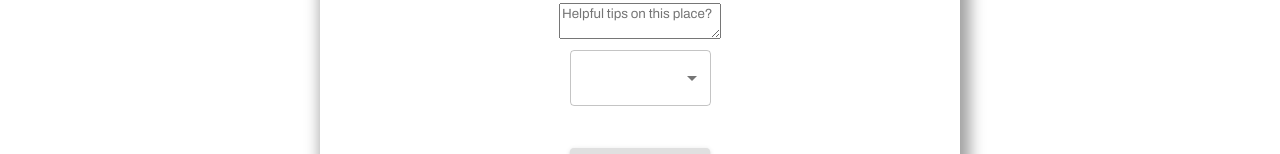
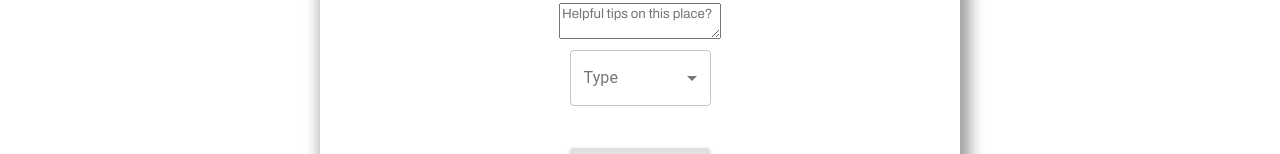
Before and after one commit to jadavianett/Lets-Roll, a React (Create React App) app in the folder client/: page /addnewplace in a window 1280 px wide. Shown: the part 442-596 px from the top of the page. Built offline with nearby package versions, Linux system fonts and the light colour scheme.

Commit message:
adding states for the filter to work

```diff
--- a/client/src/pages/AddNewPlace.js
+++ b/client/src/pages/AddNewPlace.js
@@ -86,7 +86,7 @@ function AddNewPlace() {
             onChange={onChangeInfo}
           />
 
-          <Select name="type" onChange={onChangeInfo} value={type} />
+          <Select name="type" onChange={onChangeInfo} value={type} label="Type" />
           <br />
           <br />
 
--- a/client/src/pages/AllPlaces.js
+++ b/client/src/pages/AllPlaces.js
@@ -1,6 +1,7 @@
 import "./Pages.css";
 import AllPlacesCard from "../components/AllPlacesCard";
 import Pagination from "../components/Pagination";
+import Select from "../components/Select";
 import { useEffect, useState } from "react";
 import API from "../Utils/API";
 
@@ -8,24 +9,55 @@ function AllPlaces() {
   const [places, setPlaces] = useState([]);
   const [currentPage, setCurrentPage] = useState(1);
   const [placesPerPage, setPlacesPerPage] = useState(5);
+  const [filteredPlaces, setFilteredPlaces] = useState();
+  const [currentPlaces, setCurrentPlaces] = useState();
+
+  const [type, setType] =useState();
+  const indexOfLastPlace = currentPage * placesPerPage;
+  const indexOfFirstPlace = indexOfLastPlace - placesPerPage;
 
   useEffect(() => {
     API.getPlaces()
       .then((res) => {
         // console.log(res.data);
         setPlaces(res.data);
+        setFilteredPlaces(res.data);
       })
       .catch((err) => {
         throw err;
       });
   }, []);
 
-  const indexOfLastPlace = currentPage * placesPerPage;
-  const indexOfFirstPlace = indexOfLastPlace - placesPerPage;
-  const currentPlaces = places.slice(indexOfFirstPlace, indexOfLastPlace);
+  useEffect(()=> {
+    if(filteredPlaces){
+    setCurrentPlaces(filteredPlaces.slice(indexOfFirstPlace, indexOfLastPlace))
+    }
+
+  }, [filteredPlaces]);
+
 
   const paginate = (pageNumber) => {
     setCurrentPage(pageNumber);
+  };
+
+ const onChange = async (e) => {
+
+
+
+    let value = e.target.value
+    setType(value);
+    // let filteredList = places
+    // console.log(value)
+    let filteredList = await places.filter((place)=> {
+        if(value){
+          return place.type.indexOf(value) > -1
+        }
+        return true
+    })
+    console.log("filterd list", filteredList);
+     setFilteredPlaces(filteredList)
+
+     console.log("after",currentPlaces)
   };
 
   return (
@@ -36,6 +68,23 @@ function AllPlaces() {
           <br />
           <br />
           <p>(Search filters to go here)</p>
+          <Select name="type" onChange={onChange}  label="Filter by Type" />
+          {/* <label >Choose a Type:</label>
+          <select name="type">
+            <option value="volvo">Volvo</option>
+            <option value="saab">Saab</option>
+            <option value="fiat">Fiat</option>
+            <option value="audi">Audi</option>
+          </select> */}
+          {/* <input
+                            // value={search}
+                            onChange={onChange}
+                            name='search'
+                            type='text'
+                            className='form-control'
+                            placeholder='Search'
+                            id='search'
+          /> */}
           <br />
           <Pagination
             placesPerPage={placesPerPage}
@@ -44,7 +93,7 @@ function AllPlaces() {
             currentPage={currentPage}
           />
           <div className="margin-auto">
-            {currentPlaces.map((place) => (
+            {currentPlaces && currentPlaces.map((place) => (
               // <div className="wide-card">
               <AllPlacesCard
                 image={place.image}
```
